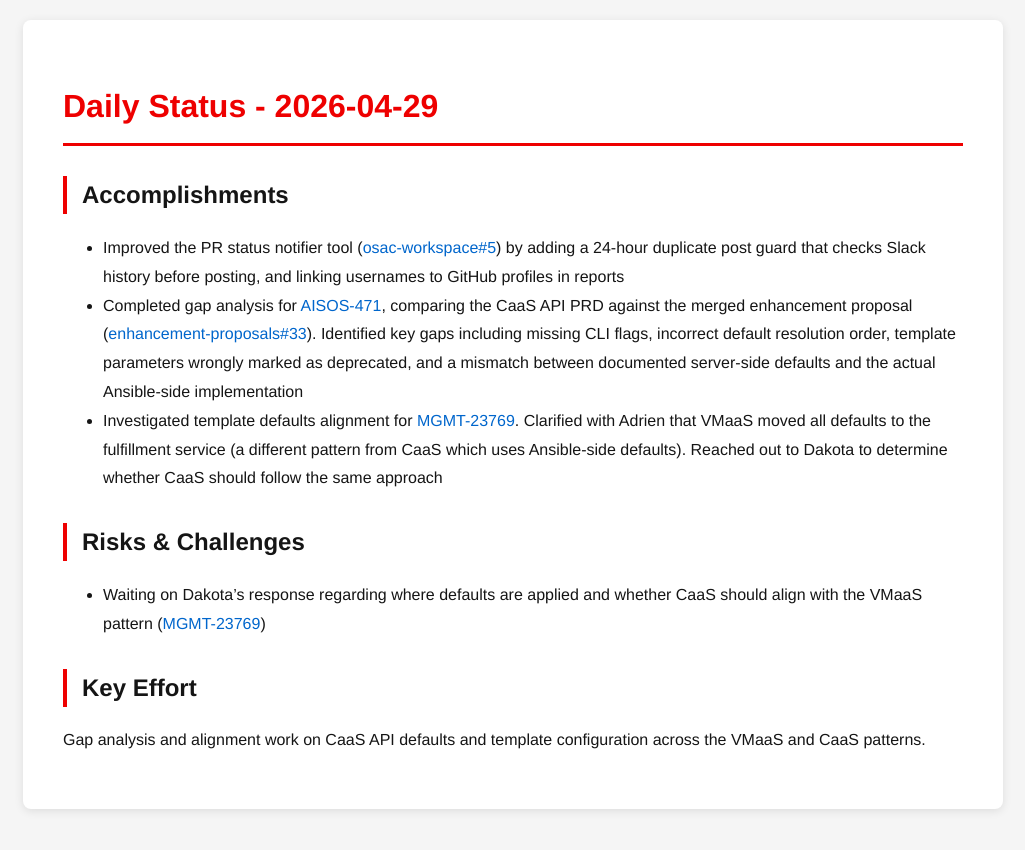
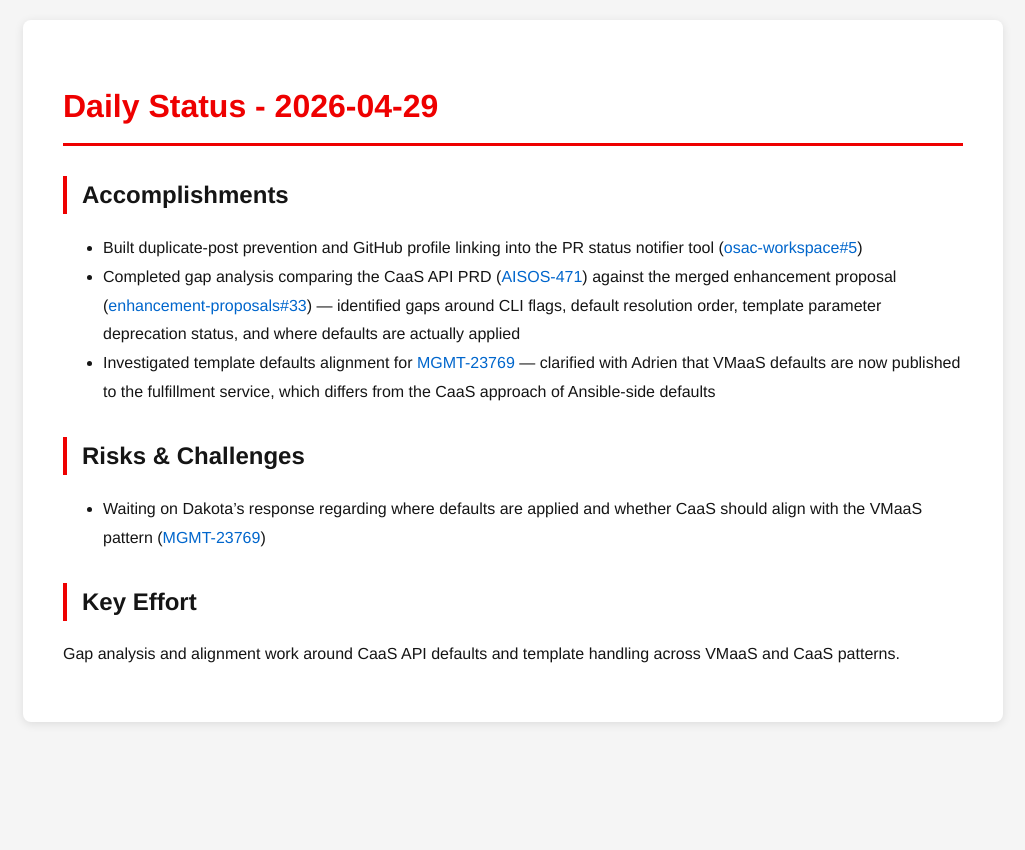
Before and after one commit to tzvatot/daily-status, a Jekyll site: the page built from 2026-04-29.md, in a window 1280 px wide. Shown: the top 850 px of the page, without its empty margins (127-1152 px from the left). Built offline with Jekyll 4.4.1, drawn with Linux system fonts in a browser that asks for light colours.

Commit message:
Daily status update - 2026-04-29

```diff
--- a/2026-04-29.md
+++ b/2026-04-29.md
@@ -7,12 +7,12 @@ date: 2026-04-29
 # Daily Status - 2026-04-29
 
 ## Accomplishments
-- Improved the PR status notifier tool ([osac-workspace#5](https://github.com/osac-project/osac-workspace/pull/5)) by adding a 24-hour duplicate post guard that checks Slack history before posting, and linking usernames to GitHub profiles in reports
-- Completed gap analysis for [AISOS-471](https://issues.redhat.com/browse/AISOS-471), comparing the CaaS API PRD against the merged enhancement proposal ([enhancement-proposals#33](https://github.com/osac-project/enhancement-proposals/pull/33)). Identified key gaps including missing CLI flags, incorrect default resolution order, template parameters wrongly marked as deprecated, and a mismatch between documented server-side defaults and the actual Ansible-side implementation
-- Investigated template defaults alignment for [MGMT-23769](https://issues.redhat.com/browse/MGMT-23769). Clarified with Adrien that VMaaS moved all defaults to the fulfillment service (a different pattern from CaaS which uses Ansible-side defaults). Reached out to Dakota to determine whether CaaS should follow the same approach
+- Built duplicate-post prevention and GitHub profile linking into the PR status notifier tool ([osac-workspace#5](https://github.com/osac-project/osac-workspace/pull/5))
+- Completed gap analysis comparing the CaaS API PRD ([AISOS-471](https://issues.redhat.com/browse/AISOS-471)) against the merged enhancement proposal ([enhancement-proposals#33](https://github.com/osac-project/enhancement-proposals/pull/33)) — identified gaps around CLI flags, default resolution order, template parameter deprecation status, and where defaults are actually applied
+- Investigated template defaults alignment for [MGMT-23769](https://issues.redhat.com/browse/MGMT-23769) — clarified with Adrien that VMaaS defaults are now published to the fulfillment service, which differs from the CaaS approach of Ansible-side defaults
 
 ## Risks & Challenges
 - Waiting on Dakota's response regarding where defaults are applied and whether CaaS should align with the VMaaS pattern ([MGMT-23769](https://issues.redhat.com/browse/MGMT-23769))
 
 ## Key Effort
-Gap analysis and alignment work on CaaS API defaults and template configuration across the VMaaS and CaaS patterns.
+Gap analysis and alignment work around CaaS API defaults and template handling across VMaaS and CaaS patterns.
```
